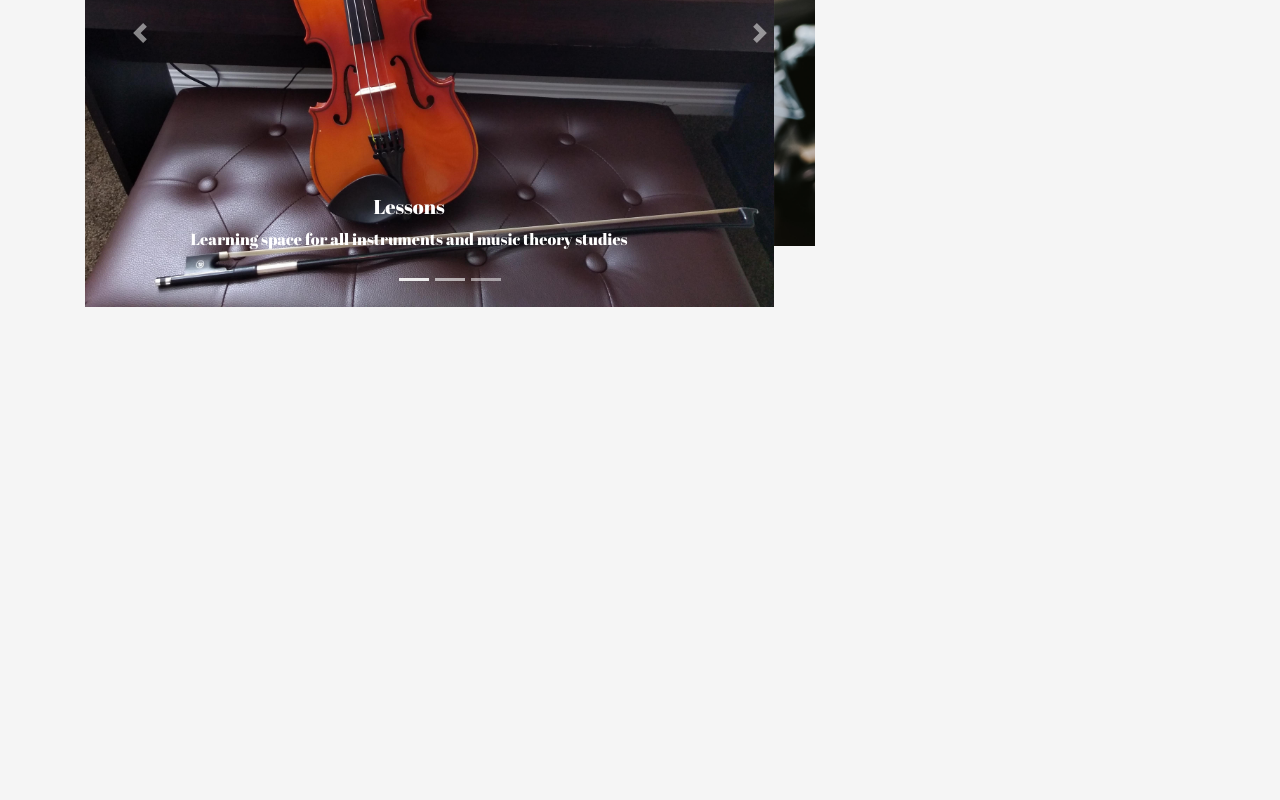
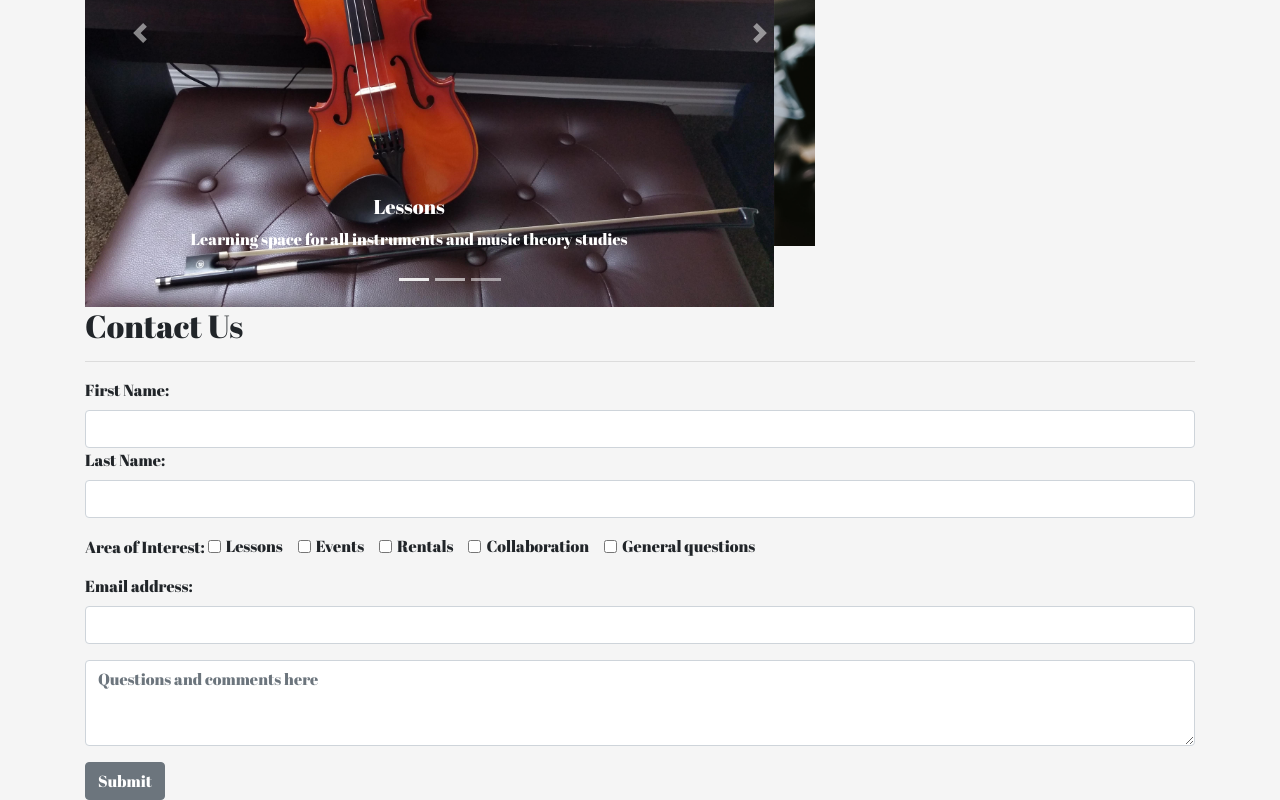
Before and after one commit to Bill-Sukh/Intermezzo-Studios, a website: page index.html in a window 1280 px wide. Shown: the part 1209-2009 px from the top of the page. Before the commit the page ends 1516 px from the top, so only its background shows below. Drawn offline with nearby package versions, Linux system fonts and the light colour scheme.

Commit message:
Home Contact Form

```diff
--- a/index.html
+++ b/index.html
@@ -136,7 +136,53 @@
 
 <!--Contact Form-->
 
+    <div class="row">
+        <div class="col-12">
+            <h2>Contact Us</h2>
+            <hr />
+        </div>
+        <div class="col">
+            <form>
+                <div class="form-group">
+                    <label for="firstName">First Name: </label>
+                    <input type="text" class="form-control" id="firstName">
+                    <label for="lastName">Last Name: </label>
+                    <input type="text" class="form-control" id="lastName">
+                </div>
+                <label>Area of Interest: </label>
+                <div class="form-group form-check form-check-inline">
+                    <input type="checkbox" class="form-check-input" id="lessons">
+                    <label class="form-check-label" for="lessons">Lessons</label>
+                </div>
+                <div class="form-group form-check form-check-inline">
+                    <input type="checkbox" class="form-check-input" id="events">
+                    <label class="form-check-label" for="events">Events</label>
+                </div>
+                <div class="form-group form-check form-check-inline">
+                    <input type="checkbox" class="form-check-input" id="rentals">
+                    <label class="form-check-label" for="rentals">Rentals</label>
+                </div>
+                <div class="form-group form-check form-check-inline">
+                    <input type="checkbox" class="form-check-input" id="collaboration">
+                    <label class="form-check-label" for="collaboration">Collaboration</label>
+                </div>
+                <div class="form-group form-check form-check-inline">
+                    <input type="checkbox" class="form-check-input" id="general">
+                    <label class="form-check-label" for="general">General questions</label>
+                </div>
+                <div class="form-group">
+                    <label for="email">Email address: </label>
+                    <input type="email" id="email" class="form-control">
+                </div>
+                <div class="form-group">
+                    <textarea class="form-control" id="textarea" rows="3" placeholder="Questions and comments here"></textarea>
+                </div>
+                <button type="submit" class="btn btn-secondary">Submit</button>
+            </form>
+        </div>
+    </div>
 </div>
+
 <!--Footer-->
 
 <!--Scripts-->
```
